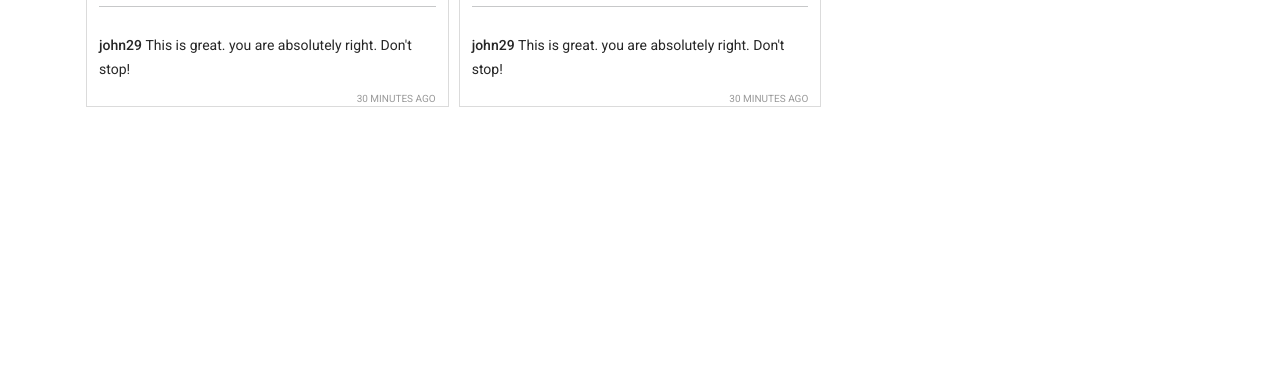
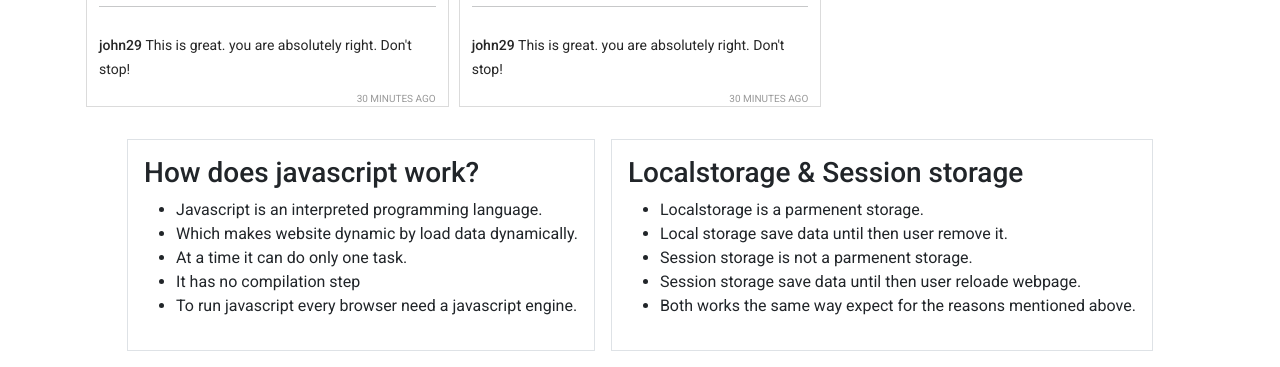
Before and after one commit to mamaruf04/insta-bug-fixed, a plain HTML site: page index.html in a window 1280 px wide. Shown: the part 1425-1792 px from the top of the page. Before the commit the page ends 1548 px from the top, so only its background shows below. Drawn offline with nearby package versions, Linux system fonts and the light colour scheme.

Commit message:
question answer compleated

```diff
--- a/index.html
+++ b/index.html
@@ -77,6 +77,28 @@
                 <h1>Reported posts</h1>
             </div>
         </main>
+        <section class=" d-flex justify-content-center gap-3 m-3">
+            <div class="border p-3">
+                <h3>How does javascript work?</h3>
+                <ul>
+                    <li>Javascript is an interpreted programming language.</li>
+                    <li>Which makes website dynamic by load data dynamically.</li>
+                    <li>At a time it can do only one task.</li>
+                    <li>It has no compilation step</li>
+                    <li>To run javascript every browser need a javascript engine.</li>
+                </ul>
+            </div>
+            <div class="border p-3">
+                <h3>Localstorage & Session storage</h3>
+                <ul>
+                    <li>Localstorage is a parmenent storage.</li>
+                    <li>Local storage save data until then user remove it.</li>
+                    <li>Session storage is not a parmenent storage.</li>
+                    <li>Session storage save data until then user reloade webpage.</li>
+                    <li>Both works the same way expect for the reasons mentioned above.</li>
+                </ul>
+            </div>
+        </section>
         <footer></footer>
 
         <!-- add javascript  file  -->
```
